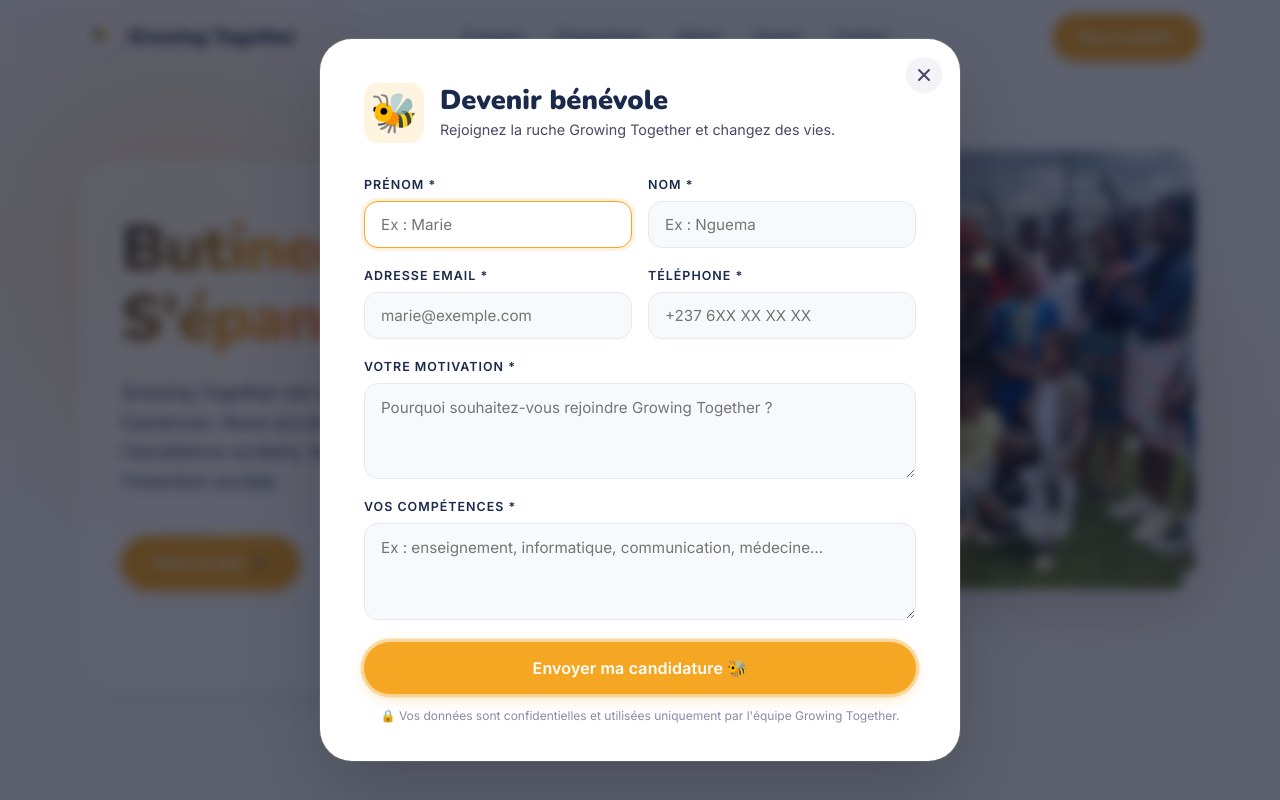
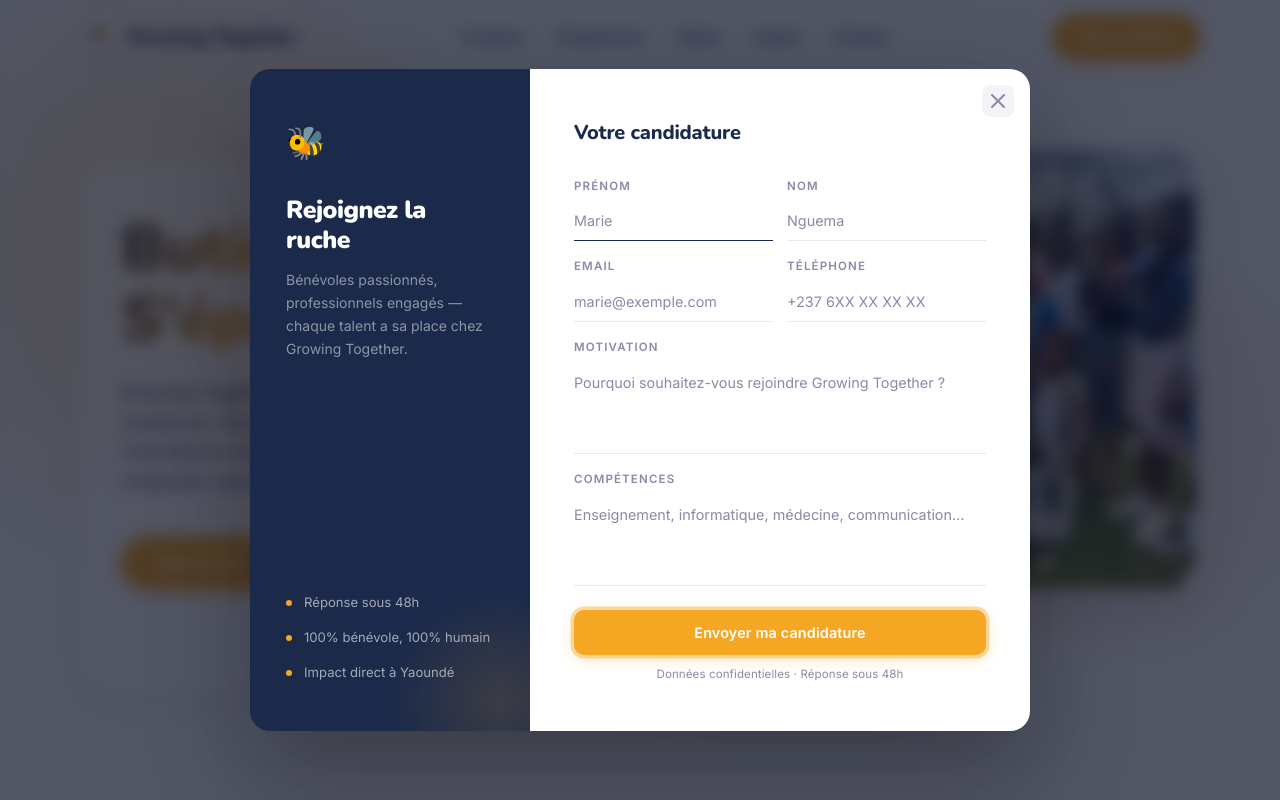
Before and after one commit to ekopaulin/growing-together, a React (Vite) app: page / in a window 1280 px wide. Both pictures are taken after a click on the button "Devenir bénévole". Shown: the top 800 px of the page. Built offline with nearby package versions, Linux system fonts and the light colour scheme.

Commit message:
design: redesign volunteer modal with clean split-panel layout

```diff
--- a/src/components/VolunteerModal.jsx
+++ b/src/components/VolunteerModal.jsx
@@ -7,15 +7,12 @@
   const overlayRef = useRef(null);
   const firstInputRef = useRef(null);
 
-  // Close on Escape key
   useEffect(() => {
-    const handleKey = (e) => {
-      if (e.key === 'Escape') onClose();
-    };
+    const handleKey = (e) => { if (e.key === 'Escape') onClose(); };
     if (isOpen) {
       document.addEventListener('keydown', handleKey);
       document.body.style.overflow = 'hidden';
-      setTimeout(() => firstInputRef.current?.focus(), 100);
+      setTimeout(() => firstInputRef.current?.focus(), 150);
     }
     return () => {
       document.removeEventListener('keydown', handleKey);
@@ -23,11 +20,8 @@
     };
   }, [isOpen, onClose]);
 
-  // Reset form when closed
   useEffect(() => {
-    if (!isOpen) {
-      setTimeout(() => setSent(false), 300);
-    }
+    if (!isOpen) setTimeout(() => setSent(false), 300);
   }, [isOpen]);
 
   const handleOverlayClick = (e) => {
@@ -37,28 +31,21 @@
   const handleSubmit = (e) => {
     e.preventDefault();
     setLoading(true);
-
-    const formData = new FormData(e.target);
-    const data = Object.fromEntries(formData);
-    // Custom subject so the email is easy to identify
-    data._subject = '🐝 Nouvelle candidature bénévole – Growing Together';
-
+    const data = {
+      ...Object.fromEntries(new FormData(e.target)),
+      _subject: '🐝 Nouvelle candidature bénévole – Growing Together',
+      _captcha: 'false',
+    };
     fetch('https://formsubmit.co/ajax/growingtogetherassociation@gmail.com', {
       method: 'POST',
-      headers: {
-        'Content-Type': 'application/json',
-        Accept: 'application/json',
-      },
+      headers: { 'Content-Type': 'application/json', Accept: 'application/json' },
       body: JSON.stringify(data),
     })
-      .then((res) => res.json())
-      .then(() => {
-        setLoading(false);
-        setSent(true);
-      })
+      .then((r) => r.json())
+      .then(() => { setLoading(false); setSent(true); })
       .catch(() => {
         setLoading(false);
-        alert("Une erreur est survenue. Veuillez réessayer ou nous contacter directement.");
+        alert("Une erreur est survenue. Veuillez réessayer ou nous écrire directement.");
       });
   };
 
@@ -66,151 +53,110 @@
 
   return (
     <div
-      className={`${styles.overlay} ${isOpen ? styles.visible : ''}`}
+      className={styles.overlay}
       ref={overlayRef}
       onClick={handleOverlayClick}
       role="dialog"
       aria-modal="true"
-      aria-label="Formulaire bénévole"
+      aria-label="Candidature bénévole"
     >
       <div className={styles.modal}>
 
-        {/* ── CLOSE BUTTON ── */}
+        {/* ── CLOSE ── */}
         <button className={styles.closeBtn} onClick={onClose} aria-label="Fermer">
-          <svg width="20" height="20" viewBox="0 0 24 24" fill="none" stroke="currentColor" strokeWidth="2.5" strokeLinecap="round">
-            <line x1="18" y1="6" x2="6" y2="18" />
-            <line x1="6" y1="6" x2="18" y2="18" />
+          <svg width="14" height="14" viewBox="0 0 14 14" fill="none" stroke="currentColor" strokeWidth="2" strokeLinecap="round">
+            <line x1="1" y1="1" x2="13" y2="13" />
+            <line x1="13" y1="1" x2="1" y2="13" />
           </svg>
         </button>
 
+        {/* ── LEFT PANEL ── */}
+        <div className={styles.leftPanel}>
+          <div>
+            <span className={styles.bee}>🐝</span>
+            <h2 className={styles.leftTitle}>Rejoignez la ruche</h2>
+            <p className={styles.leftSub}>
+              Bénévoles passionnés, professionnels engagés — chaque talent a sa place chez Growing Together.
+            </p>
+          </div>
+
+          <ul className={styles.leftPerks}>
+            <li className={styles.perk}>
+              <span className={styles.perkDot} />
+              Réponse sous 48h
+            </li>
+            <li className={styles.perk}>
+              <span className={styles.perkDot} />
+              100% bénévole, 100% humain
+            </li>
+            <li className={styles.perk}>
+              <span className={styles.perkDot} />
+              Impact direct à Yaoundé
+            </li>
+          </ul>
+        </div>
+
+        {/* ── RIGHT PANEL ── */}
+        <div className={styles.rightPanel}>
           {sent ? (
-          /* ── SUCCESS STATE ── */
             <div className={styles.success}>
-            <div className={styles.successAnim}>🐝</div>
+              <span className={styles.successBee}>🐝</span>
               <h3>Candidature envoyée !</h3>
-            <p>
-              Merci pour votre engagement. L'équipe de <strong>Growing Together</strong> vous
-              contactera très bientôt.
-            </p>
-            <button className="btn btn-gold" onClick={onClose} style={{ marginTop: '24px' }}>
+              <p>Merci. L'équipe de Growing Together vous contactera très bientôt.</p>
+              <button className="btn btn-gold" onClick={onClose} style={{ marginTop: '8px' }}>
                 Fermer
               </button>
             </div>
           ) : (
             <>
-            {/* ── HEADER ── */}
-            <div className={styles.header}>
-              <span className={styles.emoji}>🐝</span>
-              <div>
-                <h2 className={styles.title}>Devenir bénévole</h2>
-                <p className={styles.sub}>
-                  Rejoignez la ruche Growing Together et changez des vies.
-                </p>
+              <p className={styles.formTitle}>Votre candidature</p>
+
+              <form onSubmit={handleSubmit} className={styles.form} noValidate>
+                <input type="text" name="_honey" style={{ display: 'none' }} />
+
+                <div className={styles.row}>
+                  <div className={styles.group}>
+                    <label htmlFor="vol-prenom">Prénom</label>
+                    <input ref={firstInputRef} id="vol-prenom" name="prenom" type="text" placeholder="Marie" required />
+                  </div>
+                  <div className={styles.group}>
+                    <label htmlFor="vol-nom">Nom</label>
+                    <input id="vol-nom" name="nom" type="text" placeholder="Nguema" required />
                   </div>
                 </div>
 
-            {/* ── FORM ── */}
-            <form onSubmit={handleSubmit} className={styles.form} noValidate>
-              {/* Hidden FormSubmit fields */}
-              <input type="text" name="_honey" style={{ display: 'none' }} />
-              <input type="hidden" name="_captcha" value="false" />
-
-              {/* Row 1: Prénom + Nom */}
                 <div className={styles.row}>
                   <div className={styles.group}>
-                  <label htmlFor="vol-prenom">Prénom *</label>
-                  <input
-                    ref={firstInputRef}
-                    id="vol-prenom"
-                    name="prenom"
-                    type="text"
-                    placeholder="Ex : Marie"
-                    required
-                  />
+                    <label htmlFor="vol-email">Email</label>
+                    <input id="vol-email" name="email" type="email" placeholder="marie@exemple.com" required />
                   </div>
                   <div className={styles.group}>
-                  <label htmlFor="vol-nom">Nom *</label>
-                  <input
-                    id="vol-nom"
-                    name="nom"
-                    type="text"
-                    placeholder="Ex : Nguema"
-                    required
-                  />
+                    <label htmlFor="vol-phone">Téléphone</label>
+                    <input id="vol-phone" name="telephone" type="tel" placeholder="+237 6XX XX XX XX" required />
                   </div>
                 </div>
 
-              {/* Row 2: Email + Téléphone */}
-              <div className={styles.row}>
                 <div className={styles.group}>
-                  <label htmlFor="vol-email">Adresse email *</label>
-                  <input
-                    id="vol-email"
-                    name="email"
-                    type="email"
-                    placeholder="marie@exemple.com"
-                    required
-                  />
-                </div>
-                <div className={styles.group}>
-                  <label htmlFor="vol-phone">Téléphone *</label>
-                  <input
-                    id="vol-phone"
-                    name="telephone"
-                    type="tel"
-                    placeholder="+237 6XX XX XX XX"
-                    required
-                  />
-                </div>
+                  <label htmlFor="vol-motivation">Motivation</label>
+                  <textarea id="vol-motivation" name="motivation" rows={3} placeholder="Pourquoi souhaitez-vous rejoindre Growing Together ?" required />
                 </div>
 
-              {/* Motivation */}
                 <div className={styles.group}>
-                <label htmlFor="vol-motivation">Votre motivation *</label>
-                <textarea
-                  id="vol-motivation"
-                  name="motivation"
-                  rows={3}
-                  placeholder="Pourquoi souhaitez-vous rejoindre Growing Together ?"
-                  required
-                />
+                  <label htmlFor="vol-competences">Compétences</label>
+                  <textarea id="vol-competences" name="competences" rows={3} placeholder="Enseignement, informatique, médecine, communication…" required />
                 </div>
 
-              {/* Compétences */}
-              <div className={styles.group}>
-                <label htmlFor="vol-competences">Vos compétences *</label>
-                <textarea
-                  id="vol-competences"
-                  name="competences"
-                  rows={3}
-                  placeholder="Ex : enseignement, informatique, communication, médecine…"
-                  required
-                />
-              </div>
-
-              {/* Submit */}
-              <button
-                type="submit"
-                className={`btn btn-gold ${styles.submitBtn}`}
-                disabled={loading}
-              >
-                {loading ? (
-                  <>
-                    <span className={styles.spinner} />
-                    Envoi en cours…
-                  </>
-                ) : (
-                  'Envoyer ma candidature 🐝'
-                )}
+                <button type="submit" className={`btn btn-gold ${styles.submitBtn}`} disabled={loading}>
+                  {loading ? <><span className={styles.spinner} /> Envoi…</> : 'Envoyer ma candidature'}
                 </button>
 
-              <p className={styles.note}>
-                🔒 Vos données sont confidentielles et utilisées uniquement par l'équipe Growing Together.
-              </p>
+                <p className={styles.note}>Données confidentielles · Réponse sous 48h</p>
               </form>
             </>
           )}
         </div>
+
+      </div>
     </div>
   );
 }
--- a/src/components/VolunteerModal.module.css
+++ b/src/components/VolunteerModal.module.css
@@ -3,184 +3,247 @@
   position: fixed;
   inset: 0;
   z-index: 1000;
-  background: rgba(10, 15, 35, 0.65);
-  backdrop-filter: blur(6px);
-  -webkit-backdrop-filter: blur(6px);
+  background: rgba(10, 15, 35, 0.7);
+  backdrop-filter: blur(8px);
+  -webkit-backdrop-filter: blur(8px);
   display: flex;
   align-items: center;
   justify-content: center;
-  padding: 20px;
-  opacity: 0;
-  animation: fadeIn 0.25s ease forwards;
+  padding: 24px;
+  animation: fadeIn 0.2s ease forwards;
 }
-.visible { opacity: 1; }
-
 @keyframes fadeIn {
   from { opacity: 0; }
   to   { opacity: 1; }
 }
 
-/* ── MODAL CARD ── */
+/* ── MODAL SHELL (split layout) ── */
 .modal {
-  background: var(--white);
-  border-radius: var(--radius-xl);
-  box-shadow: 0 30px 80px rgba(0, 0, 0, 0.2), 0 0 0 1px rgba(255,255,255,0.1);
+  display: grid;
+  grid-template-columns: 280px 1fr;
   width: 100%;
-  max-width: 640px;
+  max-width: 780px;
   max-height: 92vh;
-  overflow-y: auto;
-  padding: 44px 44px 36px;
+  border-radius: 20px;
+  overflow: hidden;
+  box-shadow: 0 40px 100px rgba(0,0,0,0.3);
+  animation: slideUp 0.3s cubic-bezier(0.22, 1, 0.36, 1) forwards;
   position: relative;
-  animation: slideUp 0.3s cubic-bezier(0.34, 1.56, 0.64, 1) forwards;
-  scrollbar-width: thin;
-  scrollbar-color: var(--gold) transparent;
+}
+@keyframes slideUp {
+  from { opacity: 0; transform: translateY(24px); }
+  to   { opacity: 1; transform: translateY(0); }
 }
 
-@keyframes slideUp {
-  from { opacity: 0; transform: translateY(40px) scale(0.97); }
-  to   { opacity: 1; transform: translateY(0) scale(1); }
+/* ── LEFT PANEL ── */
+.leftPanel {
+  background: var(--navy);
+  padding: 48px 36px;
+  display: flex;
+  flex-direction: column;
+  justify-content: space-between;
+  position: relative;
+  overflow: hidden;
+}
+
+/* Subtle background accent */
+.leftPanel::before {
+  content: '';
+  position: absolute;
+  bottom: -80px;
+  right: -80px;
+  width: 220px;
+  height: 220px;
+  border-radius: 50%;
+  background: radial-gradient(circle, rgba(245,166,35,0.15) 0%, transparent 70%);
+  pointer-events: none;
+}
+
+.bee {
+  font-size: 2rem;
+  margin-bottom: 28px;
+  display: block;
+}
+
+.leftTitle {
+  font-family: var(--font-display);
+  font-weight: 900;
+  font-size: 1.55rem;
+  color: var(--white);
+  line-height: 1.2;
+  margin-bottom: 12px;
+  letter-spacing: -0.02em;
+}
+
+.leftSub {
+  font-size: 0.875rem;
+  color: rgba(255,255,255,0.5);
+  line-height: 1.65;
+}
+
+.leftPerks {
+  margin-top: auto;
+  padding-top: 40px;
+  display: flex;
+  flex-direction: column;
+  gap: 14px;
+}
+
+.perk {
+  display: flex;
+  align-items: center;
+  gap: 12px;
+  font-size: 0.82rem;
+  color: rgba(255,255,255,0.6);
+}
+
+.perkDot {
+  width: 6px;
+  height: 6px;
+  border-radius: 50%;
+  background: var(--gold);
+  flex-shrink: 0;
+}
+
+/* ── RIGHT PANEL ── */
+.rightPanel {
+  background: var(--white);
+  padding: 48px 44px;
+  overflow-y: auto;
+  scrollbar-width: thin;
+  scrollbar-color: var(--gray-200) transparent;
+  display: flex;
+  flex-direction: column;
 }
 
 /* ── CLOSE BUTTON ── */
 .closeBtn {
   position: absolute;
-  top: 18px;
-  right: 18px;
-  width: 36px;
-  height: 36px;
-  border-radius: 50%;
+  top: 16px;
+  right: 16px;
+  width: 32px;
+  height: 32px;
+  border-radius: 8px;
   background: var(--gray-100);
   border: none;
   cursor: pointer;
   display: flex;
   align-items: center;
   justify-content: center;
-  color: var(--gray-700);
-  transition: all var(--transition);
+  color: var(--gray-500);
+  transition: all 0.2s ease;
+  z-index: 10;
 }
 .closeBtn:hover {
-  background: var(--navy);
-  color: var(--white);
-  transform: rotate(90deg);
-}
-
-/* ── HEADER ── */
-.header {
-  display: flex;
-  align-items: center;
-  gap: 16px;
-  margin-bottom: 32px;
-  padding-right: 40px;
-}
-.emoji {
-  font-size: 2.4rem;
-  flex-shrink: 0;
-  width: 60px;
-  height: 60px;
-  background: var(--gold-light);
-  border-radius: var(--radius-md);
-  display: flex;
-  align-items: center;
-  justify-content: center;
-}
-.title {
-  font-family: var(--font-display);
-  font-weight: 900;
-  font-size: 1.7rem;
+  background: var(--gray-200);
   color: var(--navy);
-  margin-bottom: 4px;
-  line-height: 1.1;
-}
-.sub {
-  font-size: 0.9rem;
-  color: var(--gray-700);
-  line-height: 1.4;
 }
 
 /* ── FORM ── */
+.formTitle {
+  font-family: var(--font-display);
+  font-weight: 800;
+  font-size: 1.25rem;
+  color: var(--navy);
+  margin-bottom: 28px;
+  letter-spacing: -0.01em;
+}
+
 .form {
   display: flex;
   flex-direction: column;
-  gap: 0;
+  flex: 1;
 }
+
 .row {
   display: grid;
   grid-template-columns: 1fr 1fr;
-  gap: 16px;
+  gap: 14px;
 }
+
 .group {
   display: flex;
   flex-direction: column;
   gap: 6px;
-  margin-bottom: 18px;
+  margin-bottom: 16px;
 }
+
 .group label {
-  font-size: 0.78rem;
+  font-size: 0.72rem;
   font-weight: 700;
-  color: var(--navy);
+  color: var(--gray-500);
   text-transform: uppercase;
-  letter-spacing: 0.08em;
+  letter-spacing: 0.1em;
 }
+
 .group input,
 .group textarea {
   width: 100%;
-  background: var(--off-white);
-  border: 1.5px solid var(--gray-200);
-  border-radius: var(--radius-md);
-  padding: 13px 16px;
+  background: transparent;
+  border: none;
+  border-bottom: 1.5px solid var(--gray-200);
+  border-radius: 0;
+  padding: 10px 0;
   font-family: var(--font-body);
   font-size: 0.95rem;
   color: var(--black);
   outline: none;
-  transition: border-color var(--transition), box-shadow var(--transition), background var(--transition);
+  transition: border-color 0.2s ease;
 }
+
+.group input::placeholder,
+.group textarea::placeholder {
+  color: var(--gray-500);
+  font-size: 0.9rem;
+}
+
 .group input:focus,
 .group textarea:focus {
-  border-color: var(--gold);
-  background: var(--white);
-  box-shadow: 0 0 0 3px rgba(245, 166, 35, 0.15);
+  border-bottom-color: var(--navy);
 }
+
 .group textarea {
-  resize: vertical;
-  min-height: 90px;
-  line-height: 1.5;
+  resize: none;
+  min-height: 72px;
+  line-height: 1.55;
 }
 
 /* ── SUBMIT ── */
 .submitBtn {
   width: 100%;
   justify-content: center;
-  font-size: 1rem;
-  padding: 16px;
-  margin-top: 4px;
-  gap: 10px;
+  font-size: 0.9rem;
+  padding: 14px;
+  margin-top: 8px;
+  border-radius: 10px;
+  letter-spacing: 0.01em;
 }
 .submitBtn:disabled {
-  opacity: 0.7;
+  opacity: 0.6;
   cursor: not-allowed;
   transform: none !important;
+  animation: none;
 }
 
 /* Spinner */
 .spinner {
-  width: 16px;
-  height: 16px;
-  border: 2.5px solid rgba(255, 255, 255, 0.35);
+  width: 14px;
+  height: 14px;
+  border: 2px solid rgba(255,255,255,0.3);
   border-top-color: white;
   border-radius: 50%;
   animation: spin 0.7s linear infinite;
   flex-shrink: 0;
 }
-@keyframes spin {
-  to { transform: rotate(360deg); }
-}
+@keyframes spin { to { transform: rotate(360deg); } }
 
 /* ── NOTE ── */
 .note {
   text-align: center;
-  font-size: 0.75rem;
+  font-size: 0.72rem;
   color: var(--gray-500);
-  margin-top: 12px;
+  margin-top: 10px;
+  letter-spacing: 0.01em;
 }
 
 /* ── SUCCESS STATE ── */
@@ -188,49 +251,51 @@
   display: flex;
   flex-direction: column;
   align-items: center;
+  justify-content: center;
   text-align: center;
-  padding: 20px 20px 10px;
+  flex: 1;
+  padding: 20px 0;
+  gap: 12px;
 }
-.successAnim {
-  font-size: 3.5rem;
-  width: 90px;
-  height: 90px;
-  background: var(--gold-light);
-  border-radius: 50%;
-  display: flex;
-  align-items: center;
-  justify-content: center;
-  margin-bottom: 24px;
+.successBee {
+  font-size: 2.8rem;
   animation: popIn 0.5s cubic-bezier(0.34, 1.56, 0.64, 1) forwards;
 }
 @keyframes popIn {
-  from { transform: scale(0); opacity: 0; }
-  to   { transform: scale(1); opacity: 1; }
+  from { transform: scale(0) rotate(-20deg); opacity: 0; }
+  to   { transform: scale(1) rotate(0deg);  opacity: 1; }
 }
 .success h3 {
   font-family: var(--font-display);
   font-weight: 900;
-  font-size: 1.8rem;
+  font-size: 1.4rem;
   color: var(--navy);
-  margin-bottom: 12px;
 }
 .success p {
+  font-size: 0.88rem;
   color: var(--gray-700);
-  font-size: 0.95rem;
   line-height: 1.6;
-  max-width: 380px;
+  max-width: 300px;
 }
 
 /* ── RESPONSIVE ── */
-@media (max-width: 600px) {
+@media (max-width: 640px) {
   .modal {
-    padding: 32px 22px 28px;
-    border-radius: var(--radius-lg);
-    max-height: 96vh;
+    grid-template-columns: 1fr;
+    max-height: 95vh;
   }
-  .row {
-    grid-template-columns: 1fr;
+  .leftPanel {
+    padding: 28px 28px 20px;
+    flex-direction: row;
+    align-items: center;
+    gap: 16px;
   }
-  .title { font-size: 1.4rem; }
-  .header { margin-bottom: 24px; }
+  .leftPanel::before { display: none; }
+  .bee { margin-bottom: 0; font-size: 1.6rem; }
+  .leftTitle { font-size: 1.1rem; margin-bottom: 4px; }
+  .leftSub { font-size: 0.8rem; }
+  .leftPerks { display: none; }
+  .rightPanel { padding: 28px 24px; }
+  .row { grid-template-columns: 1fr; }
+  .formTitle { font-size: 1.05rem; margin-bottom: 20px; }
 }
```
Lines whose indentation alone changed are shown as unchanged.
